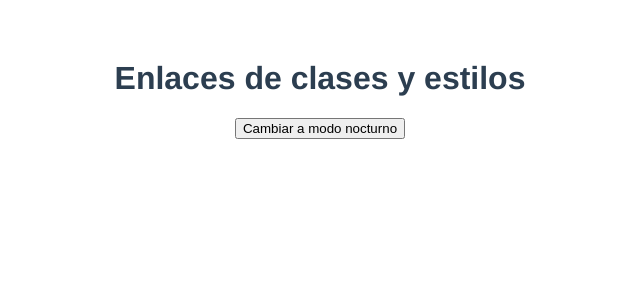
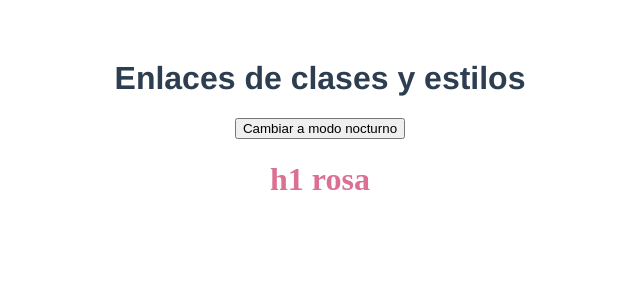
Before and after one commit to magalidefelippe/Vue-course-examples, a Vue app: page / in a window 1280 px wide. Shown: the top 300 px of the page, without its empty margins (320-960 px from the left). Built offline with nearby package versions, Linux system fonts and the light colour scheme.

Commit message:
binding classes with array list

```diff
--- a/src/components/bindingClasesYEstilos.vue
+++ b/src/components/bindingClasesYEstilos.vue
@@ -3,13 +3,18 @@
     <h1 :class="{lightText: darkMode}">Enlaces de clases y estilos</h1>
     <button v-if="!darkMode" @click="darkMode = !darkMode">Cambiar a modo nocturno</button>
     <button v-else @click="darkMode = !darkMode">Cambiar a modo día</button>
+
+    <h1 :class="[h1Rosa, cursiva]">h1 rosa</h1>
   </div>
 </template>
 
 <script>
 export default {
   data: () => ({
-    darkMode: false
+    darkMode: false,
+    nightShift: false,
+    h1Rosa: 'pink',
+    cursiva: 'cursive'
   })
 };
 </script>
@@ -19,6 +24,16 @@ export default {
   color: white;
 }
 .dark{
+  min-height: 90vh;
   background-color: rgb(18, 29, 39);
 }
+
+.pink{
+  color: palevioletred;
+}
+
+.cursive{
+  font-family: cursive;
+}
+
 </style>
```
